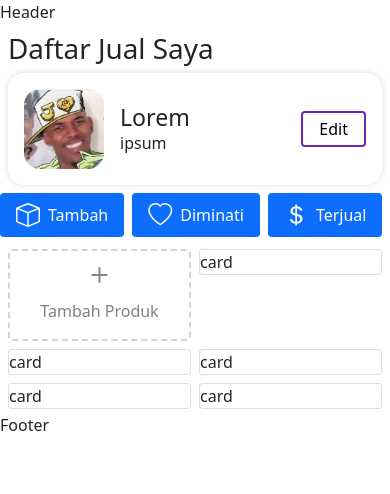
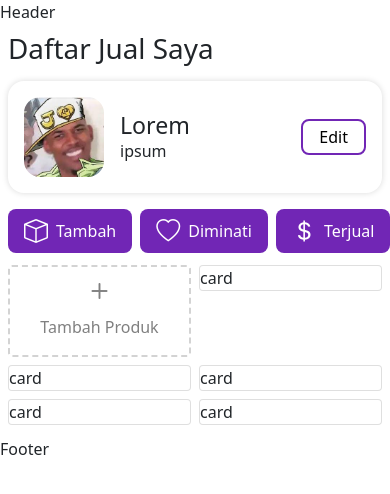
Before and after one commit to tugas-akhir-iti/frontend, a Next.js app: page /daftarjual in a window 390 px wide. Shown: the top 494 px of the page. Built offline with nearby package versions, Linux system fonts and the light colour scheme.

Commit message:
[kanzoon] page daftar jual dan komponen styling (mobile)

```diff
--- a/components/categoryCard.js
+++ b/components/categoryCard.js
@@ -1,8 +1,15 @@
 import React from "react";
 
-function CategoryCard({ text, icon }) {
+function CategoryCard({ text, icon, rad }) {
   return (
-    <button className="d-flex align-items-center bg-primary rounded px-3 py-1 text-white gap-2">
+    <button
+      className="d-flex align-items-center px-3 py-1 gap-2"
+      style={{
+        color: "white",
+        backgroundColor: "var(--purple)",
+        borderRadius: `${rad}px`,
+      }}
+    >
       <i className={`bi bi-${icon} mx-auto`} style={{ fontSize: "1.5rem" }}></i>
       <p className="m-0">{text}</p>
     </button>
--- a/components/mainButton.js
+++ b/components/mainButton.js
@@ -1,14 +1,15 @@
 import React from "react";
 
-function MainButton({ text }) {
+function MainButton({ className,text, rad }) {
   return (
     <button
-      className="d-flex align-items-center rounded px-3 py-1 gap-2"
+      className={className}
       style={{
         color: "black",
         border: "1px",
         borderStyle: "solid",
         borderWidth: "2px",
+        borderRadius: `${rad}px`,
         borderColor: "var(--purple)",
       }}
     >
--- a/components/ownerCard.js
+++ b/components/ownerCard.js
@@ -21,7 +21,7 @@ function OwnerCard({ foto, fotoalt, nama, kota, isOwner }) {
       </div>
       {isOwner &&
       <div className="d-flex align-items-center">
-      <MainButton text="Edit"/>
+      <MainButton className="d-flex align-items-center px-3 py-1 gap-2" text="Edit" rad="8"/>
       </div>}
     </div>
   );
--- a/pages/daftarjual/index.js
+++ b/pages/daftarjual/index.js
@@ -14,8 +14,8 @@ export default function DaftarJual() {
       </Head>
 
       <MainLayout>
-        <div className="p-2">
-          <h1 className="mx-auto">Daftar Jual Saya</h1>
+        <div className="p-2 d-flex flex-column gap-2">
+          <h1 className="">Daftar Jual Saya</h1>
 
           <OwnerCard
             foto="dummypp.jpg"
@@ -26,15 +26,15 @@ export default function DaftarJual() {
           />
         </div>
 
-        <div className="container-fluid p-0 ">
+        <div className="container-fluid px-0 py-2 ">
           <div className="container-fluid p-0">
             <div
-              className="overflow-auto d-flex gap-2"
+              className="overflow-auto d-flex gap-2 px-2"
               style={{ whiteSpace: "nowrap" }}
             >
-              <CategoryCard icon="box" text="Tambah" />
-              <CategoryCard icon="heart" text="Diminati" />
-              <CategoryCard icon="currency-dollar" text="Terjual" />
+              <CategoryCard icon="box" text="Tambah" rad="8"/>
+              <CategoryCard icon="heart" text="Diminati" rad="8"/>
+              <CategoryCard icon="currency-dollar" text="Terjual" rad="8"/>
             </div>
           </div>
 
--- a/styles/globals.css
+++ b/styles/globals.css
@@ -1,5 +1,6 @@
 :root {
   --purple: #7126B5;
+  --purple2: #E2D4F0;
 }
 
 html,
```
